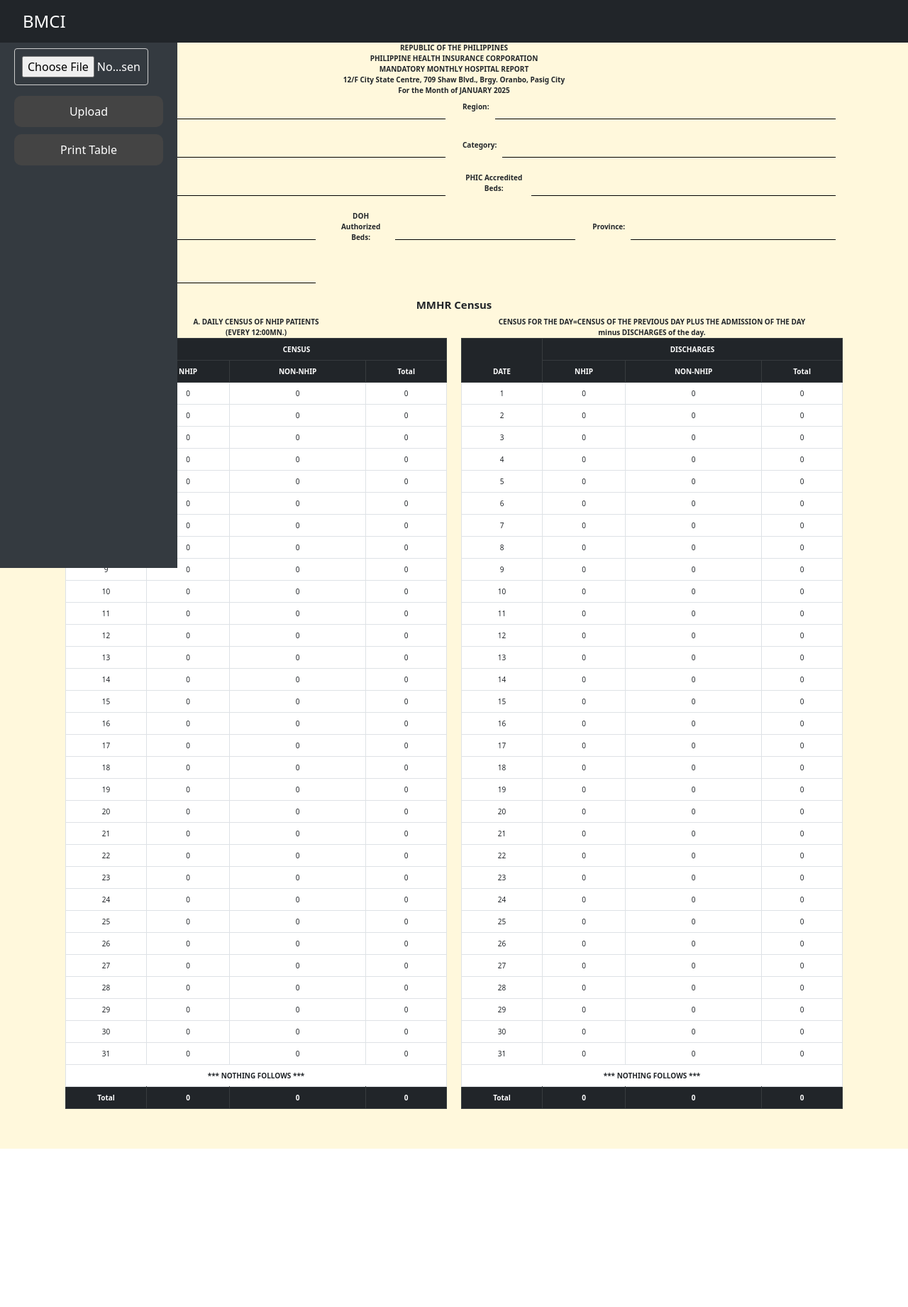
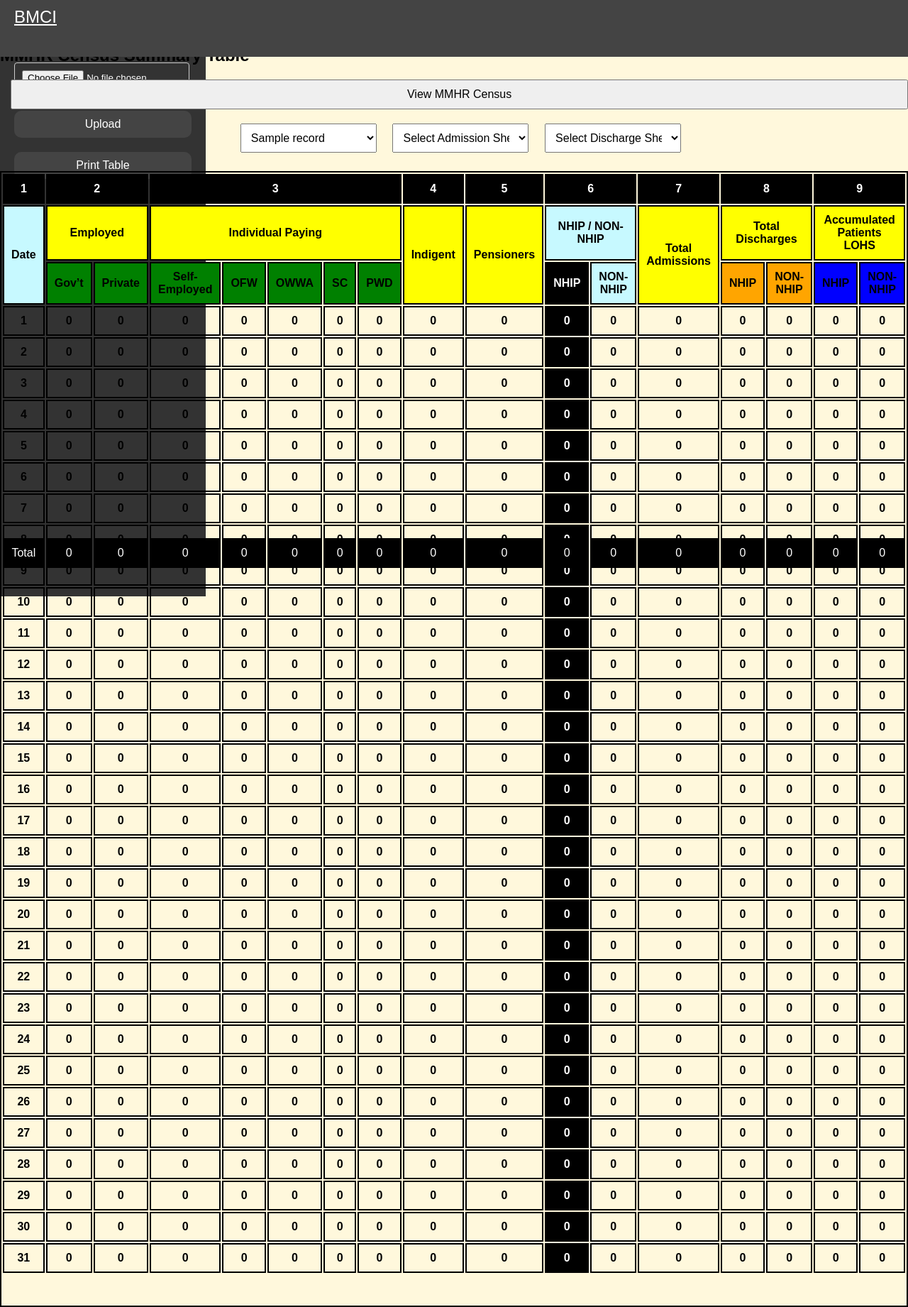
Before and after one commit to Tephenbaay/mmhr_census, a PHP site: page /display_summary.php in a window 1280 px wide. Shown: the whole page at 71% size. Before the commit the page ends 1618 px from the top, so only its background shows below. Run offline with PHP 8.4, Linux system fonts and the light colour scheme; tables that the repository leaves empty or names only in its code hold one stand-in row (values such as "Sample post").

Commit message:
okay nato

```diff
--- a/display_summary.php
+++ b/display_summary.php
@@ -152,15 +152,13 @@ while ($row = $result->fetch_assoc()) {
     }
 ?>
 
+<!DOCTYPE html>
 <html lang="en">
 <head>
     <meta charset="UTF-8">
     <meta name="viewport" content="width=device-width, initial-scale=1.0">
     <title>MMHR Census</title>
-    <link href="https://cdn.jsdelivr.net/npm/bootstrap@5.3.0/dist/css/bootstrap.min.css" rel="stylesheet">
-    <link rel="stylesheet" href="sige\mmhr.css">
-    <style>
-    </style>
+    <link rel="stylesheet" href="sige\summary.css">
 </head>
 <body class="container mt-4">
 
@@ -182,178 +180,141 @@ while ($row = $result->fetch_assoc()) {
     </div>
 </aside>
 
-<div class="main-content" id="main-content">
-            <div class="header-text">
-                <div class="container">
-                    <p>REPUBLIC OF THE PHILIPPINES</p>
-                    <p>PHILIPPINE HEALTH INSURANCE CORPORATION</p>
-                    <p>MANDATORY MONTHLY HOSPITAL REPORT</p>
-                    <p>12/F City State Centre, 709 Shaw Blvd., Brgy. Oranbo, Pasig City</p>
-                    <p>For the Month of JANUARY 2025</p>
-                </div>
-                <form>
-                <div class="row mb-3">
-                    <div class="col-md-6 d-flex align-items-center">
-                        <label class="form-label me-2">Accreditation No.:</label>
-                        <input type="text" class="form-control" name="accreditation_no">
-                    </div>
-                    <div class="col-md-6 d-flex align-items-center">
-                        <label class="form-label me-2">Region:</label>
-                        <input type="text" class="form-control" name="region">
-                    </div>
-                </div>
+<div class="table-responsive">
+    <h2 class="text-center mb-4">MMHR Census Summary Table</h2>
+    <form action="mmhr_census.php" method="GET">
+        <input type="hidden" name="sheet_1" value="<?php echo $selected_sheet_1; ?>">
+        <input type="hidden" name="sheet_2" value="<?php echo $selected_sheet_2; ?>">
+        <input type="hidden" name="sheet_3" value="<?php echo $selected_sheet_3; ?>">
+        <button type="submit" class="btn btn-primary mt-3">View MMHR Census</button>
+    </form>
 
-                <div class="row mb-3">
-                    <div class="col-md-6 d-flex align-items-center">
-                        <label class="form-label me-2">Name of Hospital:</label>
-                        <input type="text" class="form-control" name="hospital_name">
-                    </div>
-                    <div class="col-md-6 d-flex align-items-center">
-                        <label class="form-label me-2">Category:</label>
-                        <input type="text" class="form-control" name="category">
-                    </div>
-                </div>
-
-                <div class="row mb-3">
-                    <div class="col-md-6 d-flex align-items-center">
-                        <label class="form-label me-2">Address No./Street:</label>
-                        <input type="text" class="form-control" name="address">
-                    </div>
-                    <div class="col-md-6 d-flex align-items-center">
-                        <label class="form-label me-2">PHIC Accredited Beds:</label>
-                        <input type="text" class="form-control" name="phic_beds">
-                    </div>
-                </div>
-
-                <div class="row mb-3">
-                    <div class="col-md-4 d-flex align-items-center">
-                        <label class="form-label me-2">Municipality:</label>
-                        <input type="text" class="form-control" name="municipality">
-                    </div>
-                    <div class="col-md-4 d-flex align-items-center">
-                        <label class="form-label me-2">DOH Authorized Beds:</label>
-                        <input type="text" class="form-control" name="doh_beds">
-                    </div>
-                    <div class="col-md-4 d-flex align-items-center">
-                        <label class="form-label me-2">Province:</label>
-                        <input type="text" class="form-control" name="province">
-                    </div>
-                </div>
-
-                <div class="row mb-3">
-                    <div class="col-md-4 d-flex align-items-center">
-                        <label class="form-label me-2">Zip Code:</label>
-                        <input type="text" class="form-control" name="zip_code">
-                    </div>
+    <form method="GET" class="mb-3">
+        <div class="sige">
+        <label class="col2-5"></label>
+        <select name="sheet_1" onchange="this.form.submit()" class="form-select mb-2">
+            <?php foreach ($sheets as $sheet) { ?>
+                <option value="<?php echo $sheet; ?>" <?php echo $sheet === $selected_sheet_1 ? 'selected' : ''; ?>>
+                    <?php echo $sheet; ?>
+                </option>
+            <?php } ?>
+        </select>
+        <label class="col7"></label>
+        <select name="sheet_2" onchange="this.form.submit()" class="form-select mb-2">
+        <option value="" disabled selected>Select Admission Sheet</option>
+            <?php foreach ($sheets_2 as $sheet) { ?>
+                <option value="<?php echo $sheet; ?>" <?php echo $sheet === $selected_sheet_2 ? 'selected' : ''; ?>>
+                    <?php echo $sheet; ?>
+                </option>
+            <?php } ?>
+        </select>
+        <label class="col8"></label>
+        <select name="sheet_3" onchange="this.form.submit()" class="form-select mb-2">
+        <option value="" disabled selected>Select Discharge Sheet</option>
+            <?php foreach ($sheets_3 as $sheet) { ?>
+                <option value="<?php echo $sheet; ?>" <?php echo $sheet === $selected_sheet_3 ? 'selected' : ''; ?>>
+                    <?php echo $sheet; ?>
+                </option>
+            <?php } ?>
+        </select>
         </div>
     </form>
 
-                <h2 class="text-center">MMHR Census</h2>
-                <div class="table-container">
-                    <div class="col-md-6">
-                    <p>A. DAILY CENSUS OF NHIP PATIENTS</p>
-                    <p class="text-center"><b>(EVERY 12:00MN.)</b></p>
-                        <table class="table table-bordered text-center" style="font-size: 10px;">
+    <div class="table-responsive1">
+        <table class="table table-bordered">
             <thead class="table-dark text-center">
             <tr>
-                                    <th rowspan="2">DATE</th>
-                                    <th colspan="3">CENSUS</th>
+                    <th colspan="1" style="background-color: black; color: white;">1</th>
+                    <th colspan="2" style="background-color: black; color: white;">2</th>
+                    <th colspan="5" style="background-color: black; color: white;">3</th>
+                    <th rowspan="1" style="background-color: black; color: white;">4</th>
+                    <th rowspan="1" style="background-color: black; color: white;">5</th>
+                    <th colspan="2" style="background-color: black; color: white;">6</th>
+                    <th rowspan="1" style="background-color: black; color: white;">7</th>
+                    <th colspan="2" style="background-color: black; color: white;">8</th>
+                    <th colspan="2" style="background-color: black; color: white;">9</th>
                 </tr>
                 <tr>
-                                    <th>NHIP</th>
-                                    <th>NON-NHIP</th>
-                                    <th>Total</th>
+                    <th rowspan="2" style="background-color: #c7f9ff;">Date</th>
+                    <th colspan="2" style="background-color: yellow;">Employed</th>
+                    <th colspan="5" style="background-color: yellow;">Individual Paying</th>
+                    <th rowspan="2" style="background-color: yellow;">Indigent</th>
+                    <th rowspan="2" style="background-color: yellow;">Pensioners</th>
+                    <th colspan="2" style="background-color: #c7f9ff;"> NHIP / NON-NHIP</th>
+                    <th rowspan="2" style="background-color: yellow;">Total Admissions</th>
+                    <th colspan="2" style="background-color: yellow;">Total Discharges</th>
+                    <th colspan="2" style="background-color: yellow;">Accumulated Patients LOHS</th>
+                </tr>
+                <tr>
+                    <th style="background-color: green;">Gov’t</th><th style="background-color: green;">Private</th>
+                    <th style="background-color: green;">Self-Employed</th><th style="background-color: green;">OFW</th>
+                    <th style="background-color: green;">OWWA</th><th style="background-color: green;">SC</th><th style="background-color: green;">PWD</th>
+                    <th style="background-color:rgb(0, 0, 0); color: white;">NHIP</th><th style="background-color: #c7f9ff;">NON-NHIP</th>
+                    <th style="background-color: orange;">NHIP</th><th style="background-color: orange;">NON-NHIP</th>
+                    <th style="background-color: blue;">NHIP</th><th style="background-color: blue;">NON-NHIP</th>
                 </tr>
             </thead>
             <tbody>
                 <?php
-                                $totals = ['nhip' => 0, 'non_nhip' => 0, 'total' => 0];
-                                for ($i = 1; $i <= 31; $i++) {
-                                    $nhip = $summary[$i]['nhip'] ?? 0;
-                                    $non_nhip = $summary[$i]['non_nhip'] ?? 0;
-                                    $total = $nhip + $non_nhip;
 
-                                    $totals['nhip']  += $nhip;
-                                    $totals['non_nhip'] += $non_nhip;
-                                    $totals['total'] += $total;
+                $totals = [
+                    'govt' => 0, 'private' => 0, 'self_employed' => 0, 'ofw' => 0,
+                    'owwa' => 0, 'sc' => 0, 'pwd' => 0, 'indigent' => 0, 'pensioners' => 0,
+                    'nhip' => 0, 'non_nhip' => 0, 'total_admissions' => 0, 'total_discharges_nhip' => 0,
+                    'total_discharges_non_nhip' => 0, 'lohs_nhip' => 0
+                ];
+
+                foreach ($summary as $day => $row) {
+
+                    foreach ($totals as $key => &$total) {
+                        $total += $row[$key];
+                    }
                 ?>
                     <tr>
-                                        <td><?php echo $i; ?></td>
-                                        <td><?php echo $nhip; ?></td>
-                                        <td><?php echo $non_nhip; ?></td>
-                                        <td><?php echo $total; ?></td>
+                        <td class="text-center"> <?php echo $day; ?> </td>
+                        <td class="text-center"> <?php echo $row['govt']; ?> </td>
+                        <td class="text-center"> <?php echo $row['private']; ?> </td>
+                        <td class="text-center"> <?php echo $row['self_employed']; ?> </td>
+                        <td class="text-center"> <?php echo $row['ofw']; ?> </td>
+                        <td class="text-center"> <?php echo $row['owwa']; ?> </td>
+                        <td class="text-center"> <?php echo $row['sc']; ?> </td>
+                        <td class="text-center"> <?php echo $row['pwd']; ?> </td>
+                        <td class="text-center"> <?php echo $row['indigent']; ?> </td>
+                        <td class="text-center"> <?php echo $row['pensioners']; ?> </td>
+                        <td class="text-center" style="background-color: black; color: white;"> <?php echo $row['nhip']; ?> </td>
+                        <td class="text-center"> <?php echo $row['non_nhip']; ?> </td>
+                        <td class="text-center"> <?php echo $row['total_admissions']; ?> </td>
+                        <td class="text-center"> <?php echo $row['total_discharges_nhip']; ?> </td>
+                        <td class="text-center"> <?php echo $row['total_discharges_non_nhip']; ?> </td>
+                        <td class="text-center"> <?php echo $row['lohs_nhip']; ?> </td>
+                        <td class="text-center"> <?php echo $row['non_nhip']; ?> </td>
                     </tr>
                 <?php } ?>
-                                <tr class="fw-bold text-center">
-                                    <td colspan="4">*** NOTHING FOLLOWS ***</td>
+
+                <tfoot class="footer">
+                <tr class="table-dark text-center fw-bold">
+                    <td style="background-color:rgb(0, 0, 0); color: white;">Total</td>
+                    <td style="background-color:rgb(0, 0, 0); color: white;"><?php echo $totals['govt']; ?></td>
+                    <td style="background-color:rgb(0, 0, 0); color: white;"><?php echo $totals['private']; ?></td>
+                    <td style="background-color:rgb(0, 0, 0); color: white;"><?php echo $totals['self_employed']; ?></td>
+                    <td style="background-color:rgb(0, 0, 0); color: white;"><?php echo $totals['ofw']; ?></td>
+                    <td style="background-color:rgb(0, 0, 0); color: white;"><?php echo $totals['owwa']; ?></td>
+                    <td style="background-color:rgb(0, 0, 0); color: white;"><?php echo $totals['sc']; ?></td>
+                    <td style="background-color:rgb(0, 0, 0); color: white;"><?php echo $totals['pwd']; ?></td>
+                    <td style="background-color:rgb(0, 0, 0); color: white;"><?php echo $totals['indigent']; ?></td>
+                    <td style="background-color:rgb(0, 0, 0); color: white;"><?php echo $totals['pensioners']; ?></td>
+                    <td style="background-color:rgb(0, 0, 0); color: white;"><?php echo $totals['nhip']; ?></td>
+                    <td style="background-color:rgb(0, 0, 0); color: white;"><?php echo $totals['non_nhip']; ?></td>
+                    <td style="background-color:rgb(0, 0, 0); color: white;"><?php echo $totals['total_admissions']; ?></td>
+                    <td style="background-color:rgb(0, 0, 0); color: white;"><?php echo $totals['total_discharges_nhip']; ?></td>
+                    <td style="background-color:rgb(0, 0, 0); color: white;"><?php echo $totals['total_discharges_non_nhip']; ?></td>
+                    <td style="background-color:rgb(0, 0, 0); color: white;"><?php echo $totals['lohs_nhip']; ?></td>
+                    <td style="background-color:rgb(0, 0, 0); color: white;"><?php echo $totals['non_nhip']; ?></td>
                 </tr>
-                                <tr class="table-dark fw-bold">
-                                    <td>Total</td>
-                                    <td><?php echo $totals['nhip']; ?></td>
-                                    <td><?php echo $totals['non_nhip']; ?></td>
-                                    <td><?php echo $totals['total']; ?></td>
-                                </tr>
-                            </tbody>
-                        </table>
-                    </div>
-
-                    <div class="col-md-6">
-                        <p>CENSUS FOR THE DAY=CENSUS OF THE PREVIOUS DAY PLUS THE ADMISSION OF THE DAY</p>
-                        <p class="text-center"><b>minus DISCHARGES of the day.</b></p>
-                        <table class="table table-bordered text-center" style="font-size: 10px;">
-                            <thead class="table-dark text-center">
-                                <tr>
-                                    <th rowspan="2">DATE</th>
-                                    <th colspan="3">DISCHARGES</th>
-                                </tr>
-                                <tr>
-                                    <th>NHIP</th>
-                                    <th>NON-NHIP</th>
-                                    <th>Total</th>
-                                </tr>
-                            </thead>
-                            <tbody>
-                                <?php
-                                $totals_discharge = ['nhip' => 0, 'non_nhip' => 0, 'total' => 0];
-                                for ($i = 1; $i <= 31; $i++) {
-                                    $nhip = $summary[$i]['total_discharges_nhip'] ?? 0;
-                                    $non_nhip = $summary[$i]['total_discharges_non_nhip'] ?? 0;
-                                    $total = $nhip + $non_nhip;
-
-                                    $totals_discharge['nhip'] += $nhip;
-                                    $totals_discharge['non_nhip'] += $non_nhip;
-                                    $totals_discharge['total'] += $total;
-                                ?>
-                                    <tr>
-                                        <td><?php echo $i; ?></td>
-                                        <td><?php echo $nhip; ?></td>
-                                        <td><?php echo $non_nhip; ?></td>
-                                        <td><?php echo $total; ?></td>
-                                    </tr>
-                                <?php } ?>
-                                <tr class="fw-bold text-center">
-                                    <td colspan="4">*** NOTHING FOLLOWS ***</td>
-                                </tr>
-                                <tr class="table-dark fw-bold">
-                                    <td>Total</td>
-                                    <td><?php echo $totals_discharge['nhip']; ?></td>
-                                    <td><?php echo $totals_discharge['non_nhip']; ?></td>
-                                    <td><?php echo $totals_discharge['total']; ?></td>
-                                </tr>
+                </tfoot>
             </tbody>
         </table>
     </div>
 </div>
-                </div>
-
-        </div>
-    </div>
-
-    <script>
-        function printContent() {
-            window.print();
-        }
-    </script>
-
 </body>
 </html>
```
Lines whose indentation alone changed are shown as unchanged.
